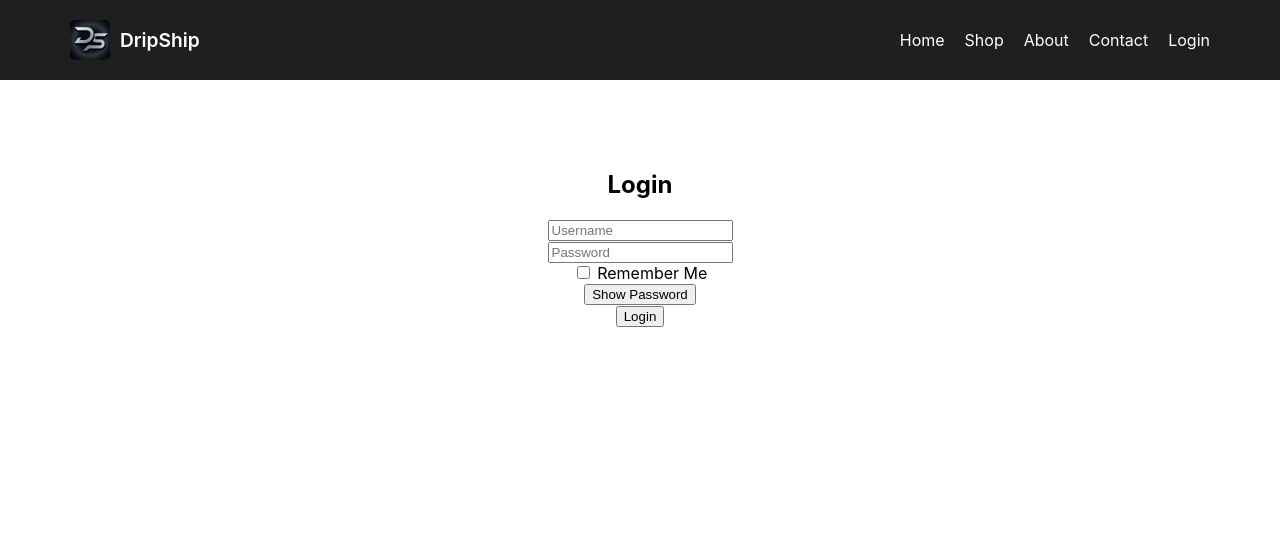
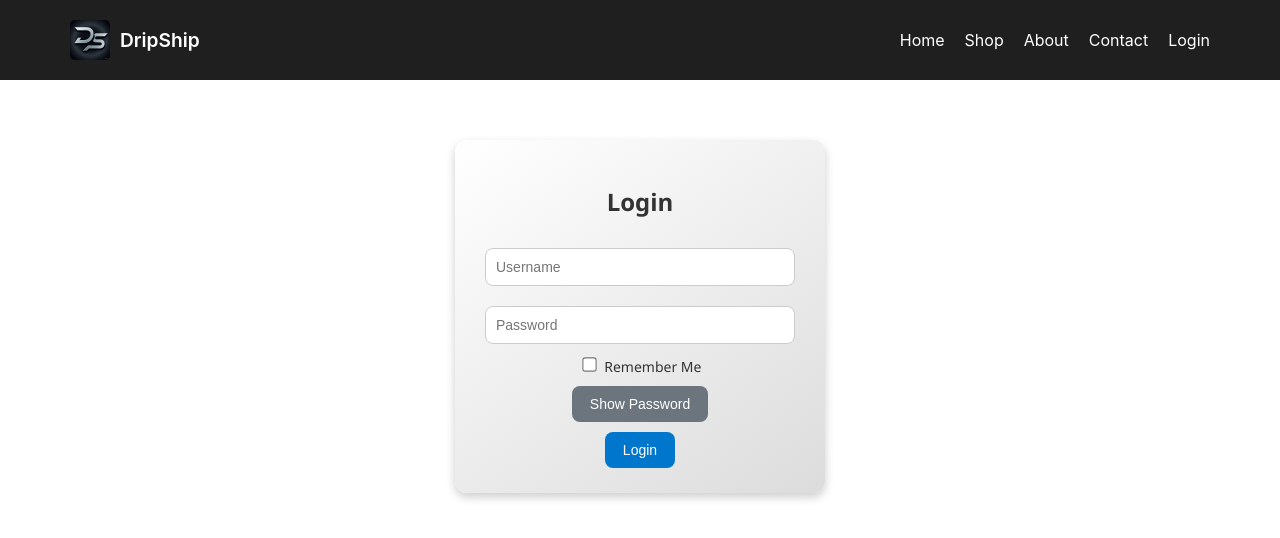
Before and after one commit to NikhilAnkola/DripShip, a React (Create React App) app: page / in a window 1280 px wide. Both pictures are taken after a click on the item "Login". Shown: the top 538 px of the page. Built offline with nearby package versions, Linux system fonts and the light colour scheme; the HTML template or start-up script is replaced by a standard one.

Commit message:
Update Login.css

```diff
--- a/src/Login.css
+++ b/src/Login.css
@@ -1,34 +1,79 @@
 .login-container {
-  margin: 50px auto;
-  width: 300px;
-  padding: 20px;
-  border-radius: 10px;
+  margin: 60px auto;
+  width: 320px;
+  padding: 25px;
+  border-radius: 12px;
+  background: linear-gradient(145deg, #ffffff, #dcdcdc);
+  box-shadow: 0 4px 10px rgba(0, 0, 0, 0.2);
   text-align: center;
+  font-family: "Segoe UI", Tahoma, Geneva, Verdana, sans-serif;
 }
 
-.login-form input {
-  width: 100%;
+.login-container h2 {
+  margin-bottom: 20px;
+  color: #333;
+}
+
+.login-container input[type="text"],
+.login-container input[type="password"] {
+  width: 90%;
   padding: 10px;
   margin: 10px 0;
+  border-radius: 8px;
   border: 1px solid #ccc;
-  border-radius: 5px;
+  font-size: 14px;
 }
 
-.login-form button {
-  padding: 10px 20px;
-  background-color: #4caf50;
-  color: white;
-  border: none;
-  border-radius: 5px;
-  cursor: pointer;
+.login-container input[type="checkbox"] {
+  margin-right: 5px;
+  transform: scale(1.1);
 }
 
-.login-form button:hover {
-  background-color: #45a049;
+.login-container label {
+  font-size: 14px;
+  color: #333;
+  vertical-align: middle;
 }
 
-.error-message {
-  color: red;
+.login-container .checkbox-container {
+  margin: 10px 0;
+  text-align: left;
+  padding-left: 18px;
+}
+
+/* Button styles */
+.login-container button {
   margin-top: 10px;
+  padding: 10px 18px;
+  border: none;
+  border-radius: 8px;
   font-size: 14px;
+  cursor: pointer;
+  transition: background-color 0.3s;
 }
+
+/* Submit/Login button */
+.login-container button[type="submit"] {
+  background-color: #0077cc;
+  color: white;
+}
+
+.login-container button[type="submit"]:hover {
+  background-color: #005fa3;
+}
+
+.login-container button[type="submit"]:disabled {
+  background-color: #999;
+  cursor: not-allowed;
+}
+
+/* Show/Hide password button */
+.login-container button[type="button"] {
+  background-color: #6c757d;
+  color: white;
+  margin-top: 10px;
+}
+
+.login-container button[type="button"]:hover {
+  background-color: #495057;
+}
```
